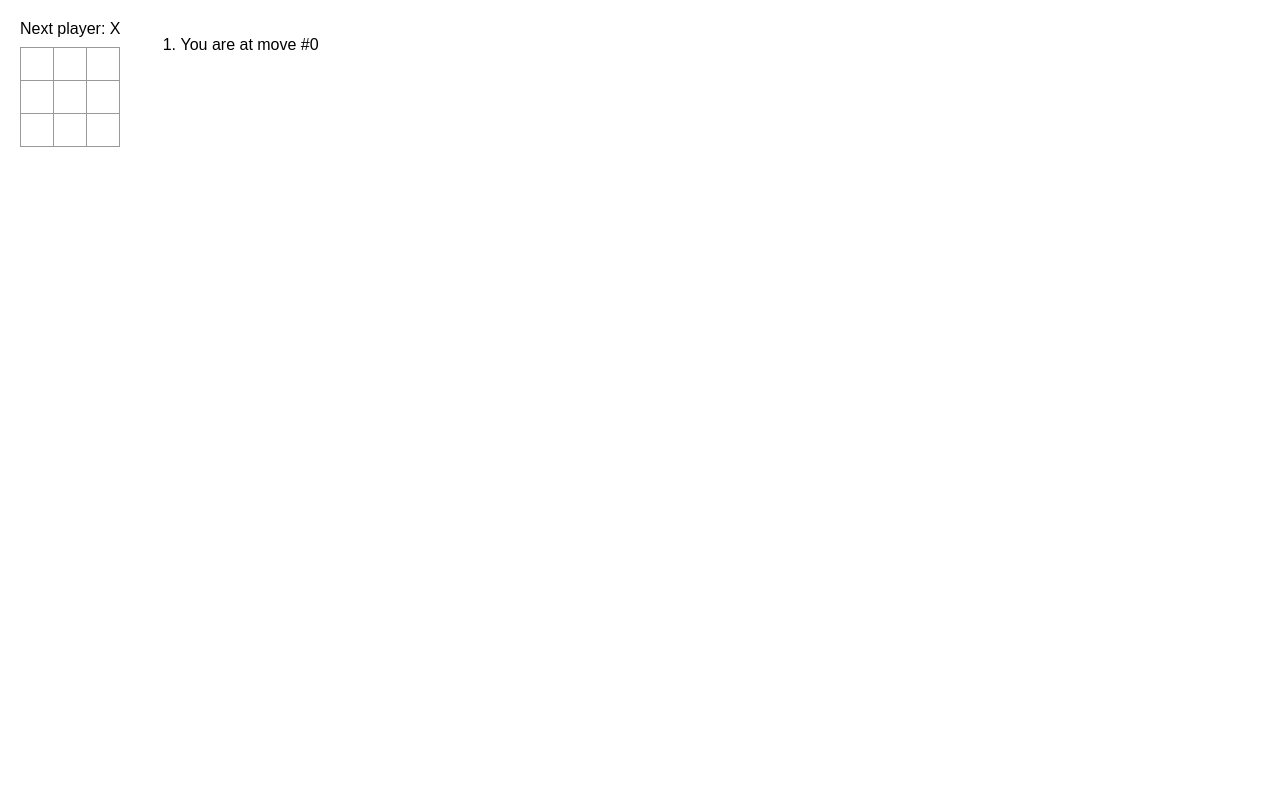
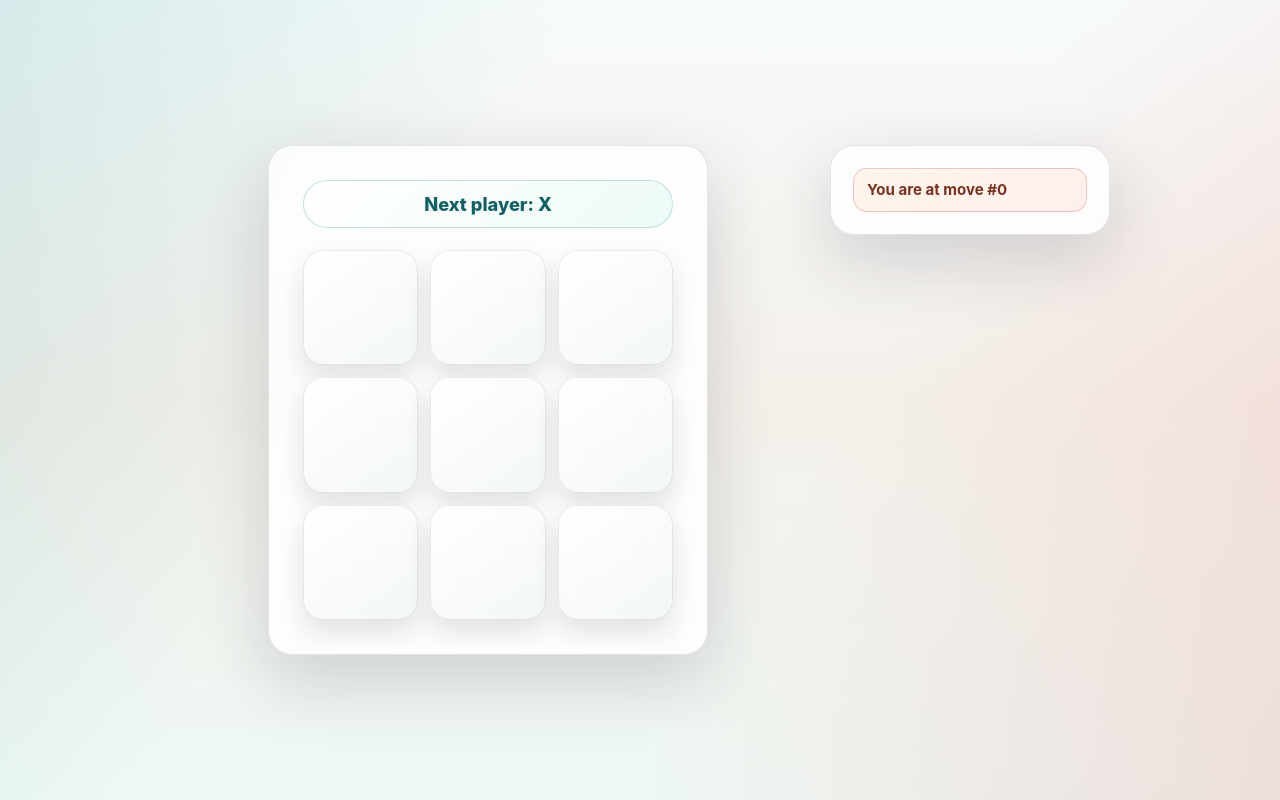
Before and after one commit to haiderbaig-tkxel/tic-tac-toe, a React app: page / in a window 1280 px wide. Built offline with nearby package versions, Linux system fonts and the light colour scheme.

Commit message:
better UI

```diff
--- a/src/Square.js
+++ b/src/Square.js
@@ -1,9 +1,11 @@
 import { useState } from "react";
 
 export default function Square({ value, onClick }) {
-
   return (
-    <button className="square" onClick={onClick}>
+    <button
+      className={`square ${value === "X" ? "square-x" : value === "O" ? "square-o" : ""}`}
+      onClick={onClick}
+    >
       {value}
     </button>
   );
--- a/src/styles.css
+++ b/src/styles.css
@@ -1,90 +1,256 @@
-* {
-  box-sizing: border-box;
-}
-
-body {
-  font-family: sans-serif;
-  margin: 20px;
-  padding: 0;
-}
-
-h1 {
-  margin-top: 0;
-  font-size: 22px;
-}
-
-h2 {
-  margin-top: 0;
-  font-size: 20px;
-}
-
-h3 {
-  margin-top: 0;
-  font-size: 18px;
-}
-
-h4 {
-  margin-top: 0;
-  font-size: 16px;
-}
-
-h5 {
-  margin-top: 0;
-  font-size: 14px;
-}
-
-h6 {
-  margin-top: 0;
-  font-size: 12px;
-}
-
-code {
-  font-size: 1.2em;
-}
-
-ul {
-  padding-inline-start: 20px;
+:root {
+  --ink: #26223a;
+  --muted: #706b80;
+  --panel: rgba(255, 255, 255, 0.82);
+  --panel-strong: #ffffff;
+  --line: rgba(38, 34, 58, 0.12);
+  --teal: #0f8b8d;
+  --coral: #e65f5c;
+  --gold: #f2b84b;
+  --shadow: 0 24px 70px rgba(38, 34, 58, 0.18);
 }
 
 * {
   box-sizing: border-box;
 }
 
+html {
+  min-height: 100%;
+}
+
 body {
-  font-family: sans-serif;
-  margin: 20px;
-  padding: 0;
+  min-height: 100vh;
+  margin: 0;
+  padding: 32px 16px;
+  display: grid;
+  place-items: center;
+  color: var(--ink);
+  font-family:
+    Inter, ui-sans-serif, system-ui, -apple-system, BlinkMacSystemFont, "Segoe UI",
+    sans-serif;
+  background:
+    linear-gradient(120deg, rgba(15, 139, 141, 0.14), transparent 34%),
+    linear-gradient(300deg, rgba(230, 95, 92, 0.16), transparent 38%),
+    linear-gradient(180deg, #f7fbfb 0%, #f4f0ea 50%, #eef8f4 100%);
+}
+
+button {
+  font: inherit;
+}
+
+#root {
+  width: min(940px, 100%);
+}
+
+.game {
+  display: grid;
+  grid-template-columns: minmax(300px, 1fr) minmax(240px, 280px);
+  gap: 24px;
+  align-items: start;
+}
+
+.game-board,
+.game-info {
+  border: 1px solid var(--line);
+  border-radius: 24px;
+  background: var(--panel);
+  box-shadow: var(--shadow);
+  backdrop-filter: blur(18px);
+}
+
+.game-board {
+  width: min(100%, 440px);
+  justify-self: center;
+  padding: clamp(22px, 4vw, 34px);
+}
+
+.status {
+  min-height: 48px;
+  margin-bottom: 22px;
+  padding: 12px 16px;
+  display: flex;
+  align-items: center;
+  justify-content: center;
+  border: 1px solid rgba(15, 139, 141, 0.24);
+  border-radius: 999px;
+  color: #125f64;
+  background:
+    linear-gradient(135deg, rgba(255, 255, 255, 0.92), rgba(235, 250, 247, 0.92)),
+    var(--panel-strong);
+  box-shadow: inset 0 1px 0 rgba(255, 255, 255, 0.95);
+  font-size: clamp(1rem, 2vw, 1.14rem);
+  font-weight: 800;
+  text-align: center;
+}
+
+.board-row {
+  display: grid;
+  grid-template-columns: repeat(3, minmax(0, 1fr));
+  gap: 12px;
+}
+
+.board-row + .board-row {
+  margin-top: 12px;
 }
 
 .square {
-  background: #fff;
-  border: 1px solid #999;
-  float: left;
-  font-size: 24px;
-  font-weight: bold;
-  line-height: 34px;
-  height: 34px;
-  margin-right: -1px;
-  margin-top: -1px;
+  width: 100%;
+  aspect-ratio: 1;
+  margin: 0;
   padding: 0;
+  display: grid;
+  place-items: center;
+  border: 0;
+  border-radius: 20px;
+  color: var(--ink);
+  background:
+    linear-gradient(145deg, rgba(255, 255, 255, 0.96), rgba(242, 247, 243, 0.9)),
+    var(--panel-strong);
+  box-shadow:
+    inset 0 0 0 1px rgba(38, 34, 58, 0.1),
+    inset 0 1px 0 rgba(255, 255, 255, 0.9),
+    0 13px 24px rgba(38, 34, 58, 0.12);
+  cursor: pointer;
+  font-size: clamp(2.6rem, 10vw, 4.6rem);
+  font-weight: 900;
+  line-height: 1;
   text-align: center;
-  width: 34px;
+  text-shadow: 0 3px 12px rgba(38, 34, 58, 0.12);
+  transition:
+    transform 160ms ease,
+    box-shadow 160ms ease,
+    background 160ms ease,
 }
 
-.board-row:after {
-  clear: both;
-  content: '';
-  display: table;
+.square-x {
+  color: #0f8b8d;
 }
 
-.status {
-  margin-bottom: 10px;
+.square-o {
+  color: #e65f5c;
 }
-.game {
-  display: flex;
-  flex-direction: row;
+
+.square:hover {
+  transform: translateY(-3px);
+  /* color: #163c44; */
+  background:
+    linear-gradient(145deg, rgba(255, 255, 255, 1), rgba(229, 249, 245, 0.94)),
+    var(--panel-strong);
+  box-shadow:
+    inset 0 0 0 1px rgba(15, 139, 141, 0.26),
+    inset 0 1px 0 rgba(255, 255, 255, 0.95),
+    0 18px 30px rgba(15, 139, 141, 0.16);
+}
+
+.square:active {
+  transform: translateY(0) scale(0.98);
+}
+
+.square:focus-visible,
+.game-info button:focus-visible,
+.game-info p:focus-visible {
+  outline: 3px solid rgba(242, 184, 75, 0.9);
+  outline-offset: 3px;
 }
 
 .game-info {
-  margin-left: 20px;
+  padding: 22px;
 }
+
+.game-info ol {
+  margin: 0;
+  padding: 0;
+  display: grid;
+  gap: 10px;
+  list-style: none;
+}
+
+.game-info li {
+  margin: 0;
+}
+
+.game-info button,
+.game-info p {
+  width: 100%;
+  min-height: 44px;
+  margin: 0;
+  padding: 10px 13px;
+  display: flex;
+  align-items: center;
+  border: 1px solid var(--line);
+  border-radius: 14px;
+  color: var(--ink);
+  background: rgba(255, 255, 255, 0.72);
+  box-shadow: inset 0 1px 0 rgba(255, 255, 255, 0.8);
+  font-size: 0.94rem;
+  font-weight: 750;
+  line-height: 1.25;
+  text-align: left;
+}
+
+.game-info button {
+  cursor: pointer;
+  transition:
+    transform 150ms ease,
+    border-color 150ms ease,
+    background 150ms ease,
+    box-shadow 150ms ease;
+}
+
+.game-info button:hover {
+  transform: translateX(3px);
+  border-color: rgba(230, 95, 92, 0.34);
+  background: rgba(255, 249, 246, 0.94);
+  box-shadow:
+    inset 0 1px 0 rgba(255, 255, 255, 0.9),
+    0 10px 20px rgba(230, 95, 92, 0.1);
+}
+
+.game-info p {
+  color: #7a321f;
+  border-color: rgba(230, 95, 92, 0.35);
+  background:
+    linear-gradient(135deg, rgba(255, 245, 234, 0.96), rgba(255, 238, 235, 0.92)),
+    var(--panel-strong);
+  cursor: default;
+}
+
+@media (max-width: 760px) {
+  body {
+    padding: 22px 14px;
+    align-items: start;
+  }
+
+  .game {
+    grid-template-columns: 1fr;
+    gap: 18px;
+  }
+
+  .game-board,
+  .game-info {
+    width: 100%;
+    border-radius: 20px;
+  }
+
+  .game-info {
+    padding: 18px;
+  }
+}
+
+@media (max-width: 420px) {
+  .game-board {
+    padding: 18px;
+  }
+
+  .board-row {
+    gap: 9px;
+  }
+
+  .board-row + .board-row {
+    margin-top: 9px;
+  }
+
+  .square {
+    border-radius: 16px;
+  }
+}
```
